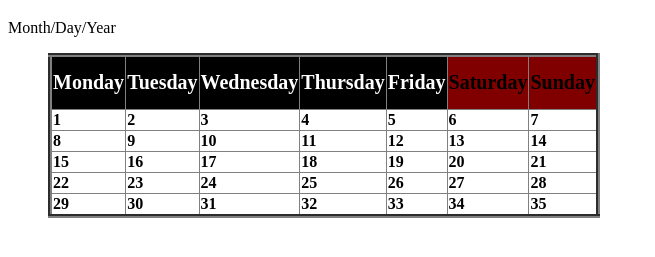
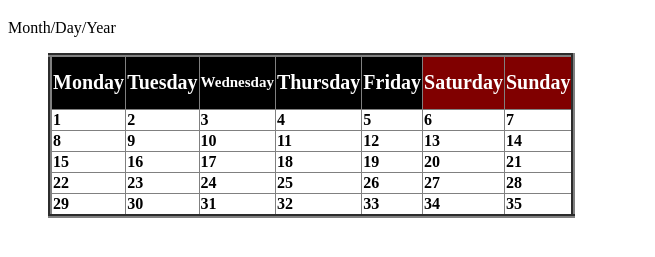
Before and after one commit to Justine130/index, a plain HTML site: page index.html in a window 1280 px wide. Shown: the part 61-318 px from the top of the page, without its empty margins (0-655 px from the left). Drawn offline with Linux system fonts and the light colour scheme.

Commit message:
Update index.html

```diff
--- a/index.html
+++ b/index.html
@@ -12,11 +12,11 @@
             <tr>
                 <th bgcolor="black"><h1 style="font-size: 20px; color: white;">Monday</h1></th>
                 <th bgcolor="black"><h1 style="font-size: 20px; color: white;">Tuesday</h1></th>
-                <th bgcolor="black"><h1 style="font-size: 20px; color: white;">Wednesday</h1></th>
+                <th bgcolor="black"><h1 style="font-size: 15px; color: white;">Wednesday</h1></th>
                 <th bgcolor="black"><h1 style="font-size: 20px; color: white;">Thursday</h1></th>
                 <th bgcolor="black"><h1 style="font-size: 20px; color: white;">Friday</h1></th>
-                <th bgcolor="maroon"><h1 style="font-size: 20px; color: black;">Saturday</h1></th>
-                <th bgcolor="maroon"><h1 style="font-size: 20px; color: black;">Sunday</h1></th>
+                <th bgcolor="maroon"><h1 style="font-size: 20px; color: white;">Saturday</h1></th>
+                <th bgcolor="maroon"><h1 style="font-size: 20px; color: white;">Sunday</h1></th>
             </tr>
             <tr>
                 <td><b>1</b></td>
```
